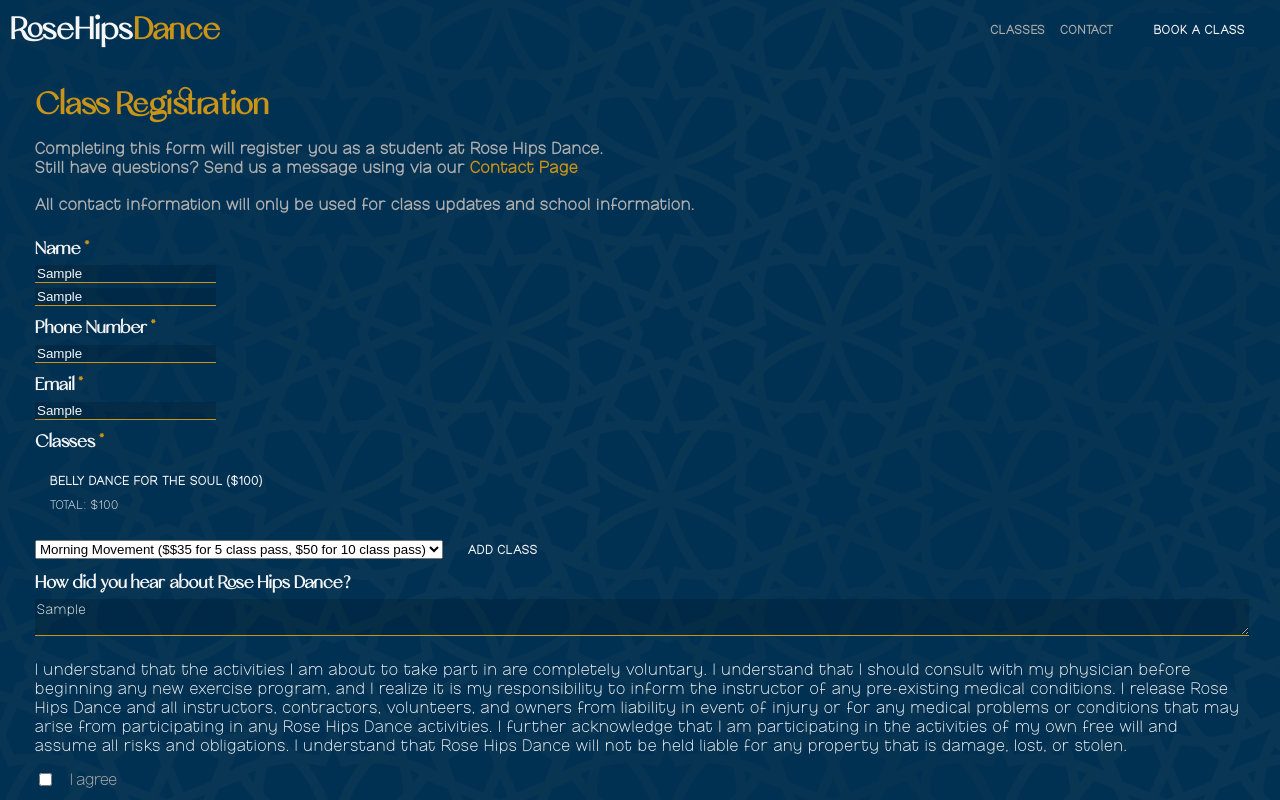
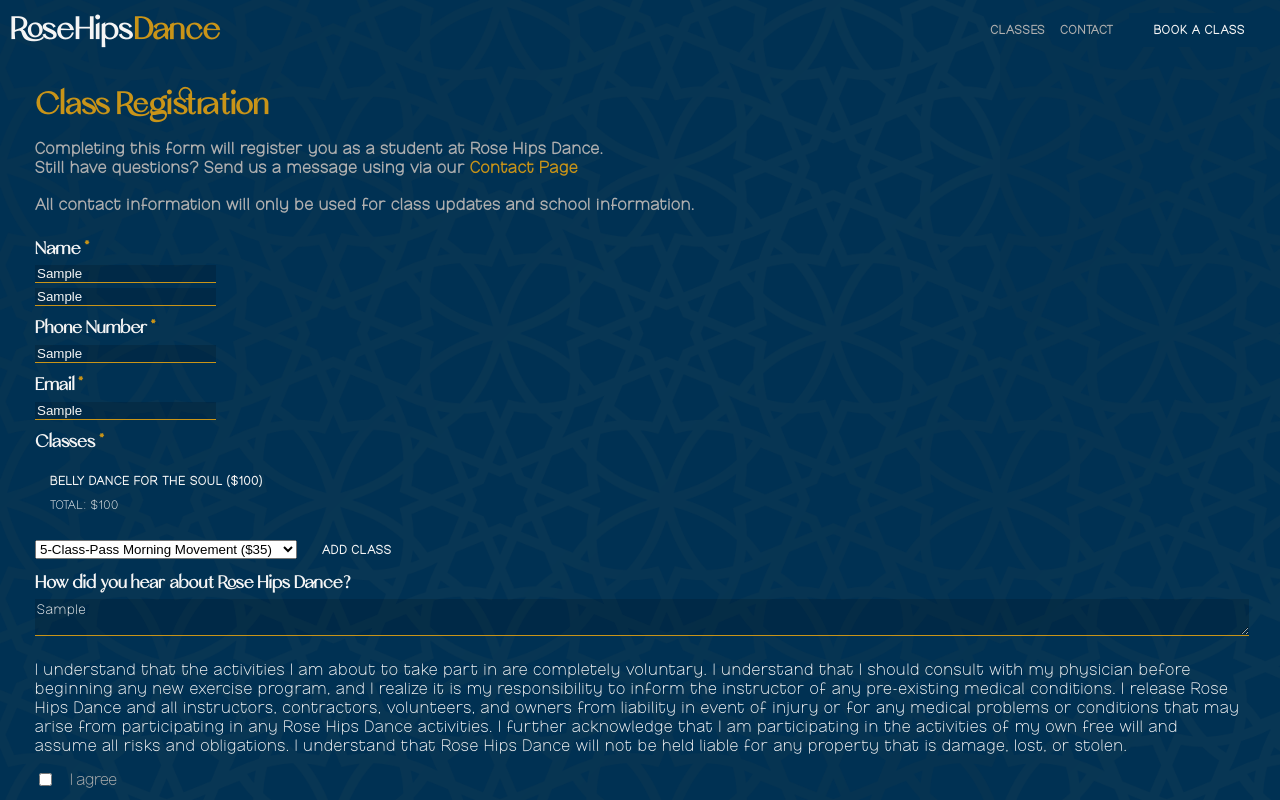
Before and after one commit to tpeschke/rose-hips-dance-typescript, a React (Vite) app in the folder app/: page /classes/registration/no-class in a window 1280 px wide. Both pictures are taken after typing "Sample", "Sample", "Sample", "Sample", "Sample" into the empty fields and a click on the button "ADD CLASS". Shown: the top 800 px of the page. Built offline with nearby package versions, Linux system fonts and the light colour scheme.

Commit message:
set up the paypal flow to function with class passes

```diff
--- a/app/src/pages/classes/components/classCard.tsx
+++ b/app/src/pages/classes/components/classCard.tsx
@@ -1,6 +1,6 @@
 import { Link } from "react-router-dom";
 import ImageShell from "../../../components/ImageShell/ImageShell";
-import { ClassInfoInterface, createID } from "../utilities/classInfo";
+import { ClassInfoInterface, ClassPassOption, createID } from "../utilities/classInfo";
 
 interface Props {
   classDetails: ClassInfoInterface
@@ -68,21 +68,25 @@ export default function ClassCard({ classDetails, isOdd }: Props) {
           </strong>{" "}
           {formatCost(cost)}
         </p>
-        <Link to={`/classes/registration/${title}`}>
-          <button className='transparent'>
-            Book This Class
-          </button>
-        </Link>
+        <div>
+          <Link to={`/classes/registration/${title}`}>
+            <button className='transparent'>
+              Book This Class
+            </button>
+          </Link>
+        </div>
       </div>
     </div>
   );
 }
 
 
-function formatCost(cost: number | string) {
+function formatCost(cost: number | ClassPassOption[]) {
   if (typeof cost === 'number') {
     return `$${cost} (for series)`
   }
 
-  return cost
+  return cost.reduce((currentString: string, { number, cost }: ClassPassOption, index: number) => {
+    return currentString + `${index > 0 ? ', ' : ''}$${cost} for ${number} class pass`
+  }, '')
 }
--- a/app/src/pages/classes/registration/[className]/page.tsx
+++ b/app/src/pages/classes/registration/[className]/page.tsx
@@ -7,10 +7,11 @@ import { formatPhoneNumber, validatePhoneNumber } from "./components/utilities/p
 import { Link, useParams } from "react-router-dom";
 import BackgroundImages from "../../../../components/backgroundImages/backgroundImages";
 import classInfo from "../../utilities/classInfo";
+import getClassSelectOptions from "./utilities/getClassSelectOptions";
 
 export interface ClassInterface {
   title: string,
-  cost: number
+  cost: number,
 }
 
 export default function Registration() {
@@ -34,12 +35,7 @@ export default function Registration() {
 
   const [classes, setClasses] = useState<ClassInterface[]>([]);
 
-  const classSelectOptions = [
-    ...classInfo.inPerson,
-    ...classInfo.online,
-  ].filter((classOption) => {
-    return classes.findIndex(option => option.title === classOption.title) === -1;
-  });
+  const classSelectOptions = getClassSelectOptions(classInfo, classes);
 
   const [selectedClass, setSelectedClass] = useState<ClassInterface | null>(null);
 
@@ -131,7 +127,7 @@ export default function Registration() {
           </h2>
           <ul>
             {classes.map((className) => (
-              <li key={className.title}>
+              <li key={className.title + className.cost}>
                 <button
                   onClick={(_) =>
                     setClasses(classes.filter((title) => title !== className))
@@ -161,7 +157,7 @@ export default function Registration() {
               >
                 {classSelectOptions.map((classOption) => {
                   const { title, cost } = classOption
-                  return <option key={title} value={title}>{title} (${cost})</option>
+                  return <option key={title + cost} value={title}>{title} (${cost})</option>
                 })}
               </select>
               <button
--- /dev/null
+++ b/app/src/pages/classes/registration/[className]/utilities/getClassSelectOptions.ts
@@ -0,0 +1,35 @@
+import { ClassInfoInterface } from "../../../utilities/classInfo";
+import { ClassInterface } from "../page";
+
+export default function getClassSelectOptions(
+    classInfo: { inPerson: ClassInfoInterface[], online: ClassInfoInterface[] },
+    classes: ClassInterface[]
+) {
+
+    function cleanReformatFilter(currentArray: ClassInterface[], { title, cost }: ClassInfoInterface) {
+        if (typeof cost === 'number') {
+            currentArray.push({
+                title,
+                cost
+            })
+        } else {
+            cost.forEach(({ cost, number }) => {
+                currentArray.push({
+                    title: `${number}-Class-Pass ${title}`,
+                    cost
+                })
+            })
+        }
+
+        return currentArray
+    }
+
+    return [
+        ...classInfo.inPerson.reduce(cleanReformatFilter, []),
+        ...classInfo.online.reduce(cleanReformatFilter, []),
+    ].filter((classOption) => {
+        return classes.findIndex(option => {
+            return option.title === classOption.title && option.cost === classOption.cost
+        }) === -1;
+    })
+}
--- a/app/src/pages/classes/utilities/classInfo.ts
+++ b/app/src/pages/classes/utilities/classInfo.ts
@@ -1,4 +1,9 @@
 import { ClassOptions } from "../../../components/ImageShell/ImageShell";
+
+export interface ClassPassOption {
+  number: number,
+  cost: number
+}
 
 export interface ClassInfoInterface {
   title: string,
@@ -8,7 +13,7 @@ export interface ClassInfoInterface {
   prereqs: string[],
   time: string,
   location: string,
-  cost: number | string
+  cost: number | ClassPassOption[]
 }
 
 const inPerson: ClassInfoInterface[] = [
@@ -40,7 +45,16 @@ const online: ClassInfoInterface[] = [
     prereqs: [],
     time: 'Mondays, 9 am MST',
     location: 'Via Google Meet Link',
-    cost: '$35 for 5 class pass, $50 for 10 class pass'
+    cost: [
+      {
+        number: 5,
+        cost: 35
+      },
+      {
+        number: 10,
+        cost: 50
+      }
+    ]
   },
 ];
 
```
Also changed, not shown: 1 other file (tests, documents, lock files or other folders).
